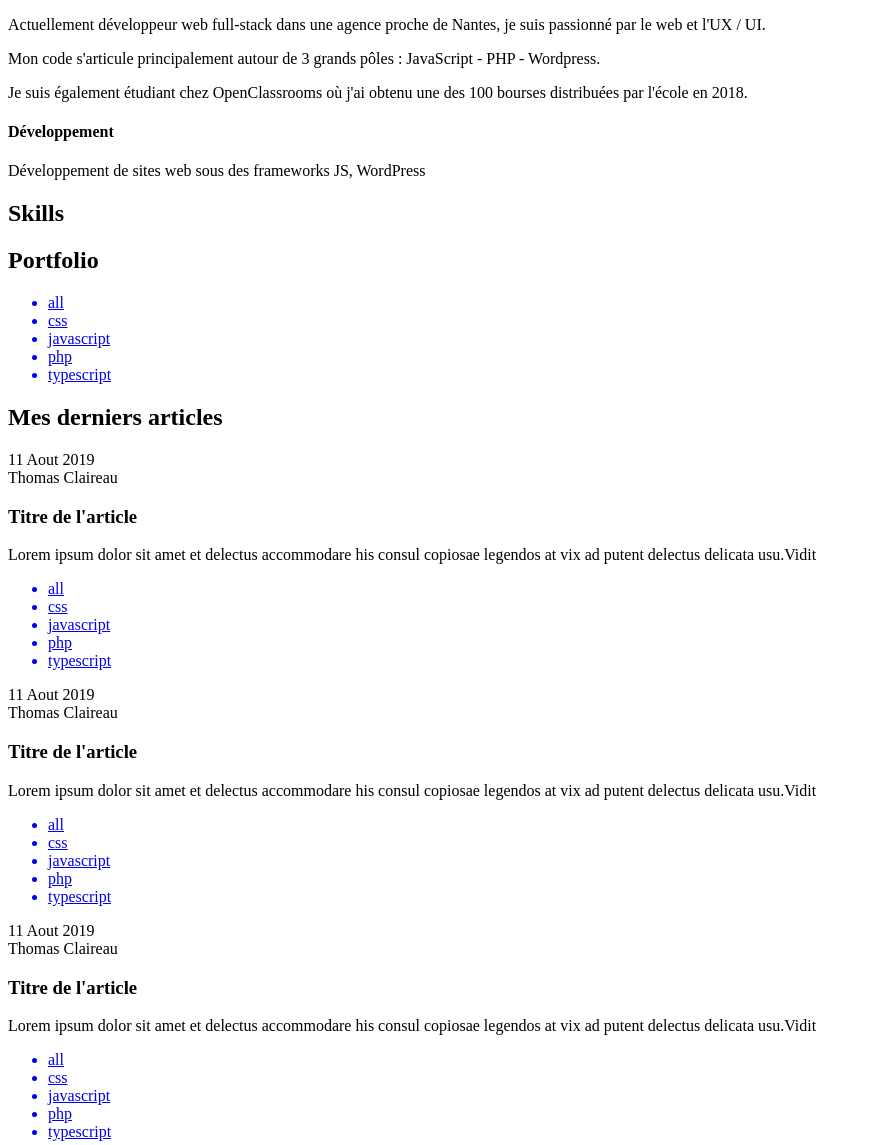
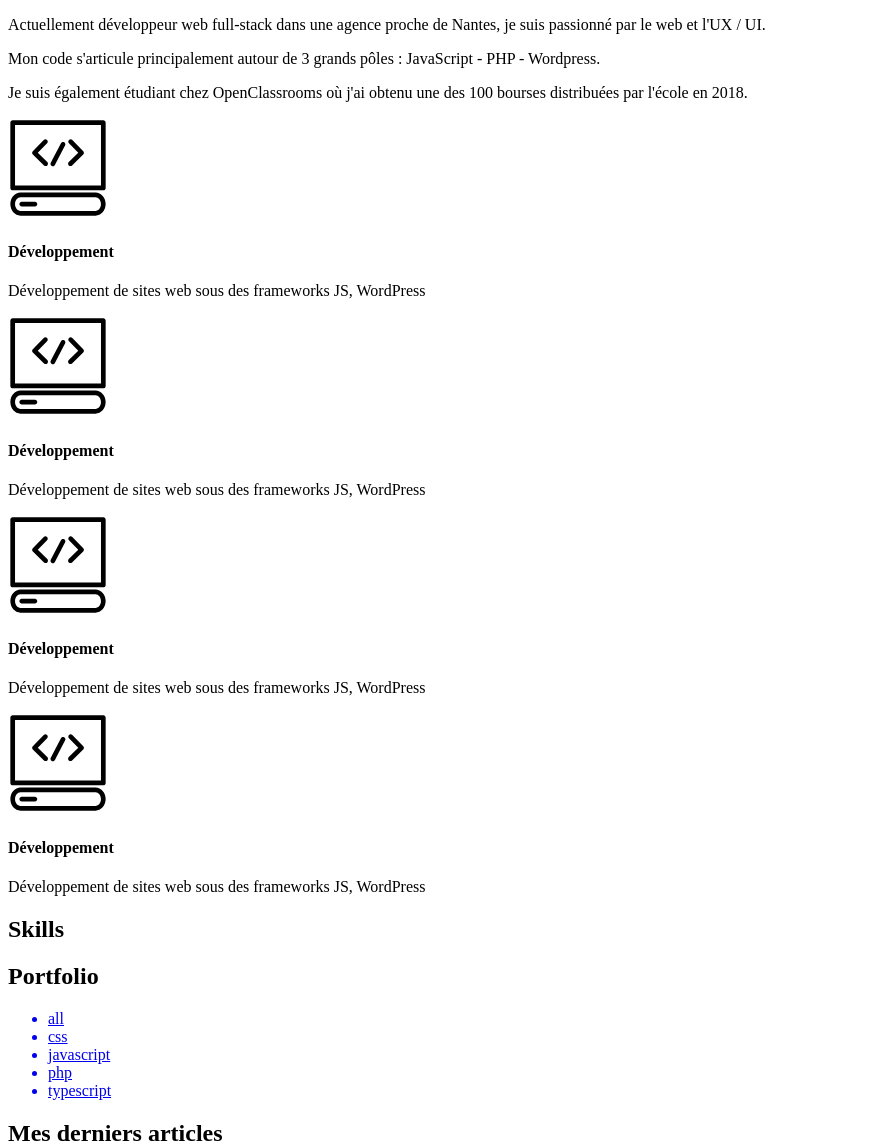
Before and after one commit to thomas-claireau/PHP---P6-Openclassrooms, a PHP site: template src/View/home.twig in a window 1280 px wide. Shown: the part 276-1421 px from the top of the page, without its empty margins (0-872 px from the left). Run offline with PHP 8.4, Linux system fonts and the light colour scheme; the template is opened without the code that fills it, so the values that code supplies are empty; some libraries are stand-ins or nearby versions.

Commit message:
add section avantage

```diff
--- a/src/View/home.twig
+++ b/src/View/home.twig
@@ -17,9 +17,13 @@
                     <p>Mon code s'articule principalement autour de 3 grands pôles : JavaScript - PHP - Wordpress.</p>
                     <p>Je suis également étudiant chez OpenClassrooms où j'ai obtenu une des 100 bourses distribuées par l'école en 2018.</p>
                 </div>
-                <div class="avantages">
+            </div>
+        </section>
+        <section class="avantages container">
             <div class="avantage">
-                        <div class="picto"></div>
+                <div class="picto">
+                    <img class="js-inject-me" src="{{ imgDir }}pictos/picto-test.svg" alt="">
+                </div>
                 <div class="titre">
                     <h4>Développement</h4>
                 </div>
@@ -27,6 +31,37 @@
                     <p>Développement de sites web sous des frameworks JS, WordPress</p>
                 </div>
             </div>
+            <div class="avantage">
+                <div class="picto">
+                    <img class="js-inject-me" src="{{ imgDir }}pictos/picto-test.svg" alt="">
+                </div>
+                <div class="titre">
+                    <h4>Développement</h4>
+                </div>
+                <div class="content">
+                    <p>Développement de sites web sous des frameworks JS, WordPress</p>
+                </div>
+            </div>
+            <div class="avantage">
+                <div class="picto">
+                    <img class="js-inject-me" src="{{ imgDir }}pictos/picto-test.svg" alt="">
+                </div>
+                <div class="titre">
+                    <h4>Développement</h4>
+                </div>
+                <div class="content">
+                    <p>Développement de sites web sous des frameworks JS, WordPress</p>
+                </div>
+            </div>
+            <div class="avantage">
+                <div class="picto">
+                    <img class="js-inject-me" src="{{ imgDir }}pictos/picto-test.svg" alt="">
+                </div>
+                <div class="titre">
+                    <h4>Développement</h4>
+                </div>
+                <div class="content">
+                    <p>Développement de sites web sous des frameworks JS, WordPress</p>
                 </div>
             </div>
         </section>
```
Also changed, not shown: public/src/scss/main.scss (+8 -0 lines), public/src/scss/pages/home.scss (+46 -2 lines), public/src/assets/img/pictos/picto-test.svg (added). Lines whose indentation alone changed are shown as unchanged.
